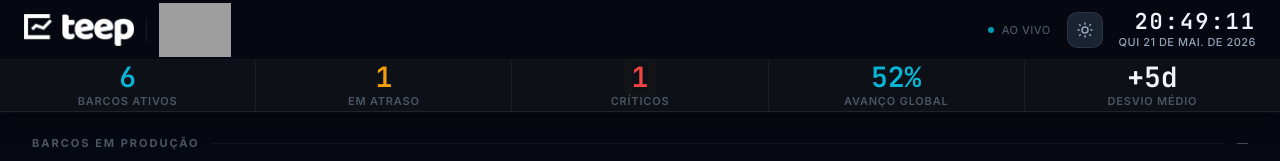
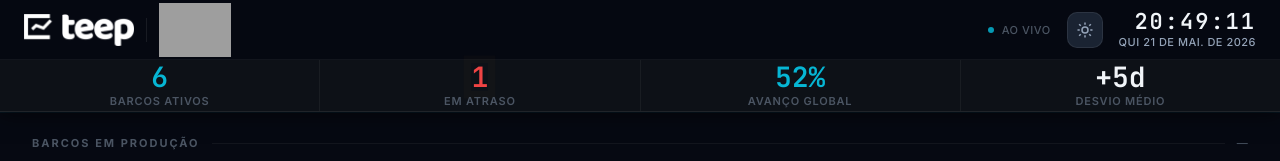
Before and after one commit to leandro2vieira/schaefer-dashboard, a plain HTML site: page index.html in a window 1280 px wide. Shown: the top 161 px of the page. Drawn offline with Linux system fonts and the light colour scheme; grey boxes are pictures that could not be loaded.

Commit message:
refactor: unifica KPIs em Atraso+Critico, vermelho unico

```diff
--- a/app.js
+++ b/app.js
@@ -299,28 +299,20 @@ function renderKPIs(boats) {
 
   document.getElementById('kpi-total').textContent     = kpis.total;
   document.getElementById('kpi-delayed').textContent   = kpis.delayed;
-  document.getElementById('kpi-critical').textContent  = kpis.critical;
   document.getElementById('kpi-progress').textContent  = kpis.avgProgress + '%';
   document.getElementById('kpi-deviation').textContent  = (kpis.avgDeviation > 0 ? '+' : '') + kpis.avgDeviation + 'd';
 
   // Highlight delayed KPI block
   const delayedBlock = document.getElementById('kpi-block-delayed');
   if (delayedBlock) {
-    delayedBlock.className = 'kpi-block kpi-filterable ' + (kpis.delayed > 0 ? 'kpi-warn' : 'kpi-good');
-  }
-
-  const critBlock = document.getElementById('kpi-block-critical');
-  if (critBlock) {
-    critBlock.className = 'kpi-block kpi-filterable ' + (kpis.critical > 0 ? 'kpi-crit' : 'kpi-good');
+    delayedBlock.className = 'kpi-block kpi-filterable ' + (kpis.delayed > 0 ? 'kpi-crit' : 'kpi-good');
   }
 }
 
 // ── FILTER UI SYNC ──────────────────────────────────────────
 function updateFilterUI() {
   var delayedBlock = document.getElementById('kpi-block-delayed');
-  var critBlock    = document.getElementById('kpi-block-critical');
   if (delayedBlock) delayedBlock.classList.toggle('kpi-filter-active', activeFilter === 'delayed');
-  if (critBlock)    critBlock.classList.toggle('kpi-filter-active',    activeFilter === 'critical');
 }
 
 // ── CLOCK ────────────────────────────────────────────────────
@@ -402,18 +394,16 @@ function runLiveUpdate() {
 }
 
 // ── FILTER STATE ─────────────────────────────────────────────
-var activeFilter = null; // null | 'delayed' | 'critical'
+var activeFilter = null; // null | 'delayed'
 
-// ── INITIAL RENDER ───────────────────────────────────────────
+// ── INITIAL RENDER ───────────────────────────────────────────────
 function render() {
   const container = document.getElementById('boats-container');
   if (!container) return;
 
-  var boats = activeFilter === 'critical'
-    ? liveBoats.filter(function (b) { return getHealthStatus(b) === 'critical'; })
-    : activeFilter === 'delayed'
-      ? liveBoats.filter(function (b) { var h = getHealthStatus(b); return h === 'warning' || h === 'critical'; })
-      : liveBoats;
+  var boats = activeFilter === 'delayed'
+    ? liveBoats.filter(function (b) { var h = getHealthStatus(b); return h === 'warning' || h === 'critical'; })
+    : liveBoats;
 
   container.innerHTML = boats.length
     ? boats.map(renderBoatCard).join('')
@@ -450,18 +440,10 @@ document.addEventListener('DOMContentLoaded', function () {
 
   // ── KPI filter clicks ────────────────────────────────────
   var delayedBlock = document.getElementById('kpi-block-delayed');
-  var critBlock    = document.getElementById('kpi-block-critical');
   if (delayedBlock) {
     delayedBlock.classList.add('kpi-filterable');
     delayedBlock.addEventListener('click', function () {
       activeFilter = activeFilter === 'delayed' ? null : 'delayed';
-      render();
-    });
-  }
-  if (critBlock) {
-    critBlock.classList.add('kpi-filterable');
-    critBlock.addEventListener('click', function () {
-      activeFilter = activeFilter === 'critical' ? null : 'critical';
       render();
     });
   }
--- a/index.html
+++ b/index.html
@@ -88,11 +88,6 @@
           <span class="kpi-label">Em Atraso</span>
         </div>
 
-        <div class="kpi-block" id="kpi-block-critical">
-          <span class="kpi-value" id="kpi-critical">—</span>
-          <span class="kpi-label">Críticos</span>
-        </div>
-
         <div class="kpi-block kpi-brand">
           <span class="kpi-value" id="kpi-progress">—</span>
           <span class="kpi-label">Avanço Global</span>
```
